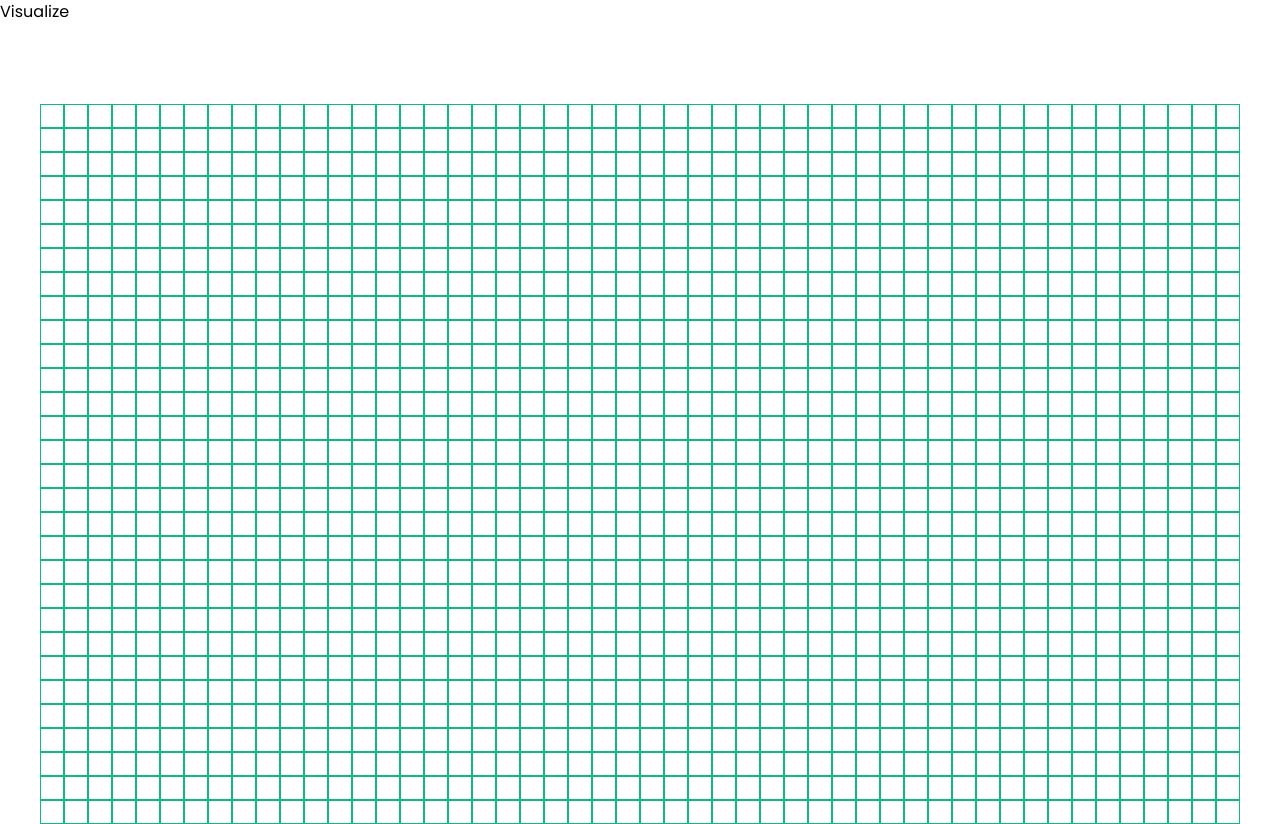
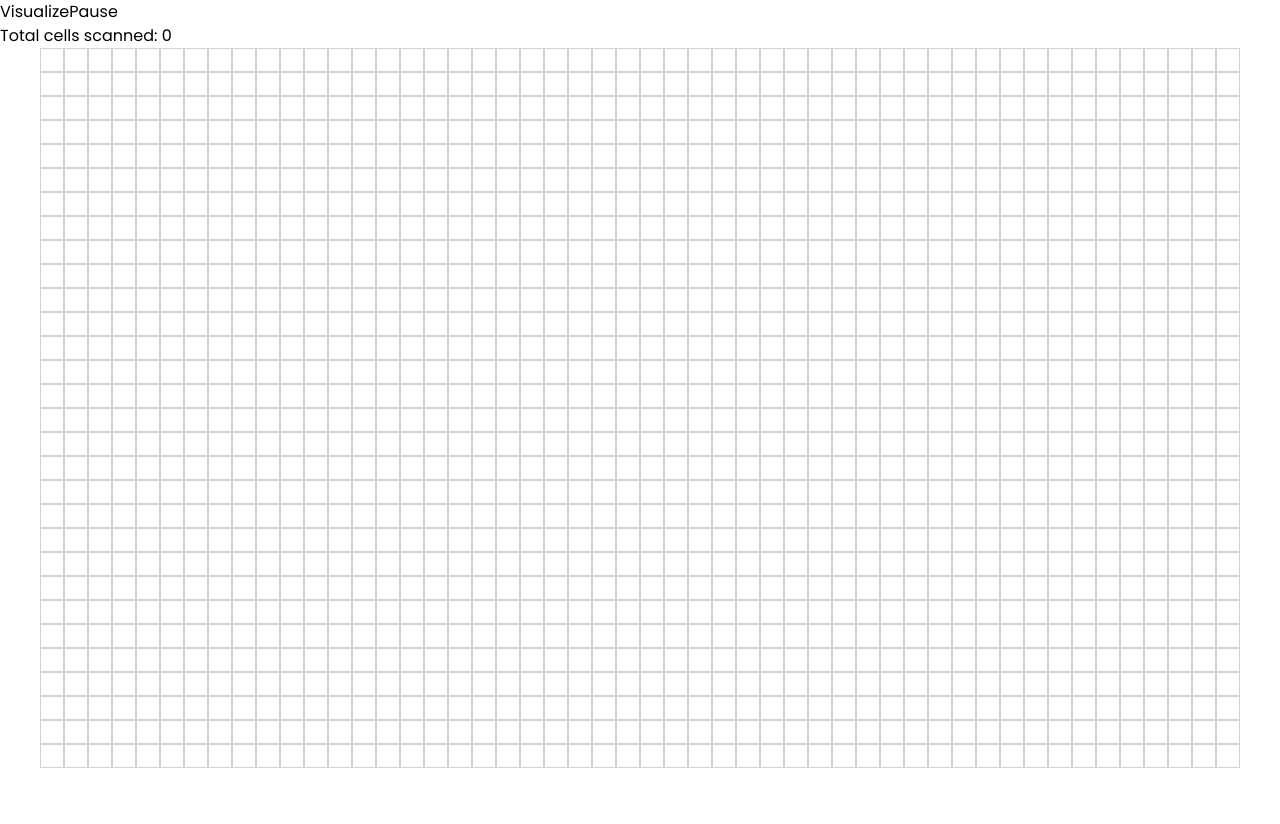
Before and after one commit to wajeshubham/path-finder, a React (Vite) app: page / in a window 1280 px wide. After the commit the page ends 800 px from the top, so only its background shows below. Built offline with nearby package versions, Linux system fonts and the light colour scheme.

Commit message:
Visualization done

```diff
--- a/package.json
+++ b/package.json
@@ -9,7 +9,6 @@
     "preview": "vite preview"
   },
   "dependencies": {
-    "immer": "^9.0.16",
     "react": "^18.2.0",
     "react-dom": "^18.2.0"
   },
--- a/src/app/dijkstra.ts
+++ b/src/app/dijkstra.ts
@@ -4,10 +4,11 @@ import { getCells } from "../utils/helpers";
 const getNeighbors = (currentCell: CellInterface, grid: CellInterface[][]) => {
   const neighbors: CellInterface[] = [];
   const { col, row } = currentCell;
+
+  if (col > 0) neighbors.push(grid[row][col - 1]);
+  if (col < grid[0].length - 1) neighbors.push(grid[row][col + 1]);
   if (row > 0) neighbors.push(grid[row - 1][col]);
   if (row < grid.length - 1) neighbors.push(grid[row + 1][col]);
-  if (col > 0) neighbors.push(grid[row][col - 1]);
-  if (col < grid[0].length - 1) neighbors.push(grid[row][col + 1]);
   return neighbors.filter((n) => !n?.isVisited);
 };
 
@@ -17,120 +18,42 @@ const traverseFurtherInGrid = (
 ) => {
   let remainingNeighbors = getNeighbors(currentCell, grid);
   for (let cell of remainingNeighbors) {
-    cell = {
-      ...cell,
-      distanceFromStart: currentCell.distanceFromStart + 1,
-      previousNode: currentCell,
-    };
-    grid = grid
-      .map((row) => {
-        return row.map((c) => (c.cellNumber === cell.cellNumber ? cell : c));
-      })
-      .map((r) => {
-        return r.filter((c) => {
-          return c.cellNumber !== currentCell.cellNumber;
-        });
-      });
-
-    // cell.distanceFromStart = currentCell.distanceFromStart + 1;
-    // cell.previousNode = currentCell;
+    cell.distanceFromStart = currentCell.distanceFromStart + 1;
+    cell.previousCell = currentCell;
   }
-  return [getCells(grid), grid] as const;
 };
 
-export const dijkstra = (grid: CellInterface[][], endCell: CellInterface) => {
+export const dijkstra = (
+  grid: CellInterface[][],
+  startCell: CellInterface,
+  endCell: CellInterface
+) => {
   let unvisitedCells = getCells(grid); // clone
+  startCell.distanceFromStart = 0;
   let visitedCells: CellInterface[] = [];
   while (!!unvisitedCells.length) {
     unvisitedCells.sort(
       (cellA, cellB) => cellA.distanceFromStart - cellB.distanceFromStart
     );
     let currentCell = unvisitedCells.shift(); // remove 1st cell
+
     if (!currentCell) return visitedCells;
     if (currentCell?.isWall) continue; // ignore walls
     if (currentCell?.distanceFromStart === Infinity) return visitedCells; // the walls are closed
-    currentCell = { ...currentCell, isVisited: true };
+    currentCell.isVisited = true;
     visitedCells.push(currentCell);
     if (currentCell.cellNumber === endCell.cellNumber) return visitedCells;
-    let arr = traverseFurtherInGrid(currentCell, grid);
-    unvisitedCells = arr[0];
-    grid = arr[1];
+    traverseFurtherInGrid(currentCell, grid);
   }
 };
 
-// Performs Dijkstra's algorithm; returns *all* nodes in the order
-// in which they were visited. Also makes nodes point back to their
-// previous node, effectively allowing us to compute the shortest path
-// by backtracking from the finish node.
-// export function dijkstra(
-//   grid: CellInterface[][],
-//   startNode: CellInterface,
-//   finishNode: CellInterface
-// ) {
-//   const visitedNodesInOrder = [];
-//   startNode.distanceFromStart = 0;
-//   const unvisitedNodes = getAllNodes(grid);
-//   while (!!unvisitedNodes.length) {
-//     sortNodesByDistance(unvisitedNodes);
-//     const closestNode = unvisitedNodes.shift();
-//     // If we encounter a wall, we skip it.
-//     if (!closestNode) return visitedNodesInOrder;
-//     if (closestNode.isWall) continue;
-//     // If the closest node is at a distance of infinity,
-//     // we must be trapped and should therefore stop.
-//     if (closestNode.distanceFromStart === Infinity) return visitedNodesInOrder;
-//     closestNode.isVisited = true;
-//     visitedNodesInOrder.push(closestNode);
-//     if (closestNode === finishNode) return visitedNodesInOrder;
-//     updateUnvisitedNeighbors(closestNode, grid);
-//   }
-// }
+export function getShortestPathCells(endCell: CellInterface) {
+  const pathCells = [];
+  let currentCell: CellInterface | null = endCell;
+  while (currentCell) {
+    pathCells.push(currentCell);
+    currentCell = currentCell.previousCell;
+  }
 
-// function sortNodesByDistance(unvisitedNodes: CellInterface[]) {
-//   unvisitedNodes.sort(
-//     (nodeA, nodeB) => nodeA.distanceFromStart - nodeB.distanceFromStart
-//   );
-// }
-
-// function updateUnvisitedNeighbors(
-//   node: CellInterface,
-//   grid: CellInterface[][]
-// ) {
-//   const unvisitedNeighbors = getUnvisitedNeighbors(node, grid);
-//   for (const neighbor of unvisitedNeighbors) {
-//     neighbor.distanceFromStart = node.distanceFromStart + 1;
-//     neighbor.previousNode = node;
-//   }
-// }
-
-// function getUnvisitedNeighbors(node: CellInterface, grid: CellInterface[][]) {
-//   const neighbors = [];
-//   const { col, row } = node;
-//   if (row > 0) neighbors.push(grid[row - 1][col]);
-//   if (row < grid.length - 1) neighbors.push(grid[row + 1][col]);
-//   if (col > 0) neighbors.push(grid[row][col - 1]);
-//   if (col < grid[0].length - 1) neighbors.push(grid[row][col + 1]);
-//   return neighbors.filter((neighbor) => !neighbor.isVisited);
-// }
-
-// function getAllNodes(grid: CellInterface[][]) {
-//   const nodes = [];
-//   for (const row of grid) {
-//     for (const node of row) {
-//       nodes.push(node);
-//     }
-//   }
-//   return nodes;
-// }
-
-// // // Backtracks from the finishNode to find the shortest path.
-// // // Only works when called *after* the dijkstra method above.
-// // export function getNodesInShortestPathOrder(finishNode) {
-// //   const nodesInShortestPathOrder = [];
-// //   let currentNode = finishNode;
-// //   while (currentNode !== null) {
-// //     nodesInShortestPathOrder.unshift(currentNode);
-// //     currentNode = currentNode.previousNode;
-// //   }
-// //   return nodesInShortestPathOrder;
-// // }
+  return pathCells;
+}
--- a/src/components/Cell.tsx
+++ b/src/components/Cell.tsx
@@ -9,16 +9,19 @@ const Cell: React.FC<CellInterface & HTMLAttributes<HTMLDivElement>> = ({
   col,
   isVisited,
   row,
-  previousNode,
+  previousCell,
   distanceFromStart,
+  timeStamp,
   ...props
 }) => {
   return (
     <div
       {...props}
-      className={`w-6 h-6 inline-block aspect-square border-[0.1px] border-emerald-500 ${
-        isStartPoint ? "bg-red-500" : ""
-      } ${isEndPoint ? "bg-green-500" : ""} ${isWall ? "bg-gray-900" : ""}`}
+      className={`w-6 h-6 inline-block aspect-square border-[0.1px] border-gray-300 ${
+        isStartPoint ? "!bg-red-500" : ""
+      } ${isEndPoint ? "!bg-green-500" : ""} ${
+        isWall ? "bg-gray-900 wall-animate" : ""
+      }`}
     ></div>
   );
 };
--- a/src/components/GridBoard.tsx
+++ b/src/components/GridBoard.tsx
@@ -1,37 +1,73 @@
-import React, { useState } from "react";
+import React, { useEffect, useRef, useState } from "react";
 import { CellInterface } from "../interfaces";
 import { getCellObjects } from "../utils/helpers";
 import Cell from "./Cell";
-import { produce } from "immer";
-import { dijkstra } from "../app/dijkstra";
+import { dijkstra, getShortestPathCells } from "../app/dijkstra";
 
 const GridBoard = () => {
   const [startPoint, setStartPoint] = useState<CellInterface | null>(null);
   const [endPoint, setEndPoint] = useState<CellInterface | null>(null);
   const [isMouseDown, setIsMouseDown] = useState(false);
-  const [gridBoardCells, setGridBoardCells] =
-    useState<CellInterface[][]>(getCellObjects);
+  const [foundPath, setFoundPath] = useState(false);
+  const gridBoardCells = useRef(getCellObjects());
+  const [cellsScanned, setCellsScanned] = useState(0);
+  const [renderFlag, setRenderFlag] = useState(false);
+
+  const animateDijkstra = (visitedCells: CellInterface[]) => {
+    for (let i = 0; i < visitedCells.length; i++) {
+      setTimeout(() => {
+        const cell = visitedCells[i];
+        let item = document.getElementById(`cell-${cell.row}-${cell.col}`);
+        item!.className += " cell-visited";
+        if (i >= visitedCells.length - 1) {
+          setFoundPath(true);
+        }
+      }, 2 * i);
+    }
+  };
+
+  const animatePath = (shortestPath: CellInterface[]) => {
+    for (let i = 0; i < shortestPath.length; i++) {
+      setTimeout(() => {
+        const cell = shortestPath[i];
+        let item = document.getElementById(`cell-${cell.row}-${cell.col}`);
+        item!.className += " !bg-blue-500";
+      }, 25 * i);
+    }
+  };
 
   const visualizeDijkstra = () => {
     if (!startPoint || !endPoint) return;
-    let grid = [...gridBoardCells];
-    let visitedCells = dijkstra(grid, grid[startPoint.row][endPoint.col]) || [];
-    for (let i = 0; i <= visitedCells.length; i++) {
-      setTimeout(() => {
-        const cell = visitedCells[i];
-        document.getElementById(`cell-${cell.row}-${cell.col}`)!.className +=
-          " cell-visited";
-      }, 10 * i);
+    let grid = gridBoardCells.current;
+    let visitedCells =
+      dijkstra(
+        grid,
+        grid[startPoint.row][startPoint.col],
+        grid[endPoint.row][endPoint.col]
+      ) || [];
+    setCellsScanned(visitedCells.length);
+    animateDijkstra(visitedCells);
+  };
+
+  useEffect(() => {
+    if (foundPath && startPoint && endPoint) {
+      let grid = gridBoardCells.current;
+      let shortestPath =
+        getShortestPathCells(grid[endPoint.row][endPoint.col]) || [];
+      animatePath(shortestPath);
     }
-  };
+  }, [foundPath]);
 
   return (
     <>
       <button onClick={visualizeDijkstra}>Visualize</button>
-      <div className="grid mt-20 grid-cols-gridmap justify-center items-center">
-        {gridBoardCells.map((row, rowIndex) => {
+      <button>Pause</button>
+      <p>Total cells scanned: {cellsScanned}</p>
+
+      <div className="grid grid-cols-gridmap justify-center items-center">
+        {gridBoardCells.current.map((row, rowIndex) => {
           return (
-            <>
+            <React.Fragment key={rowIndex}>
               {row.map((cell, colIndex) => {
                 return (
                   <Cell
@@ -42,70 +78,56 @@ const GridBoard = () => {
                       setIsMouseDown(true);
                     }}
                     onMouseEnter={() => {
+                      setRenderFlag(!renderFlag);
+                      let element = gridBoardCells.current[rowIndex];
                       if (!isMouseDown) return;
-                      setGridBoardCells(
-                        produce((draft) => {
                       if (
-                            draft[rowIndex][colIndex].isStartPoint ||
-                            draft[rowIndex][colIndex].isEndPoint
+                        element[colIndex].isStartPoint ||
+                        element[colIndex].isEndPoint
                       )
                         return;
-                          draft[rowIndex][colIndex].isWall =
-                            !draft[rowIndex][colIndex].isWall;
-                        })
-                      );
+
+                      element[colIndex].isWall = !element[colIndex].isWall;
                     }}
                     onMouseUp={() => {
                       setIsMouseDown(false);
                     }}
                     onClick={() => {
-                      let clickedCell = gridBoardCells[rowIndex][colIndex];
+                      let clickedCell =
+                        gridBoardCells.current[rowIndex][colIndex];
                       if (cell.cellNumber === startPoint?.cellNumber) {
-                        setGridBoardCells(
-                          produce((draft) => {
                         setStartPoint(null);
-                            draft[rowIndex][colIndex].isStartPoint = false;
-                            draft[rowIndex][colIndex].distanceFromStart =
-                              Infinity;
-                          })
-                        );
+                        clickedCell.isStartPoint = false;
+                        clickedCell.distanceFromStart = Infinity;
                         return;
                       }
                       if (cell.cellNumber === endPoint?.cellNumber) {
-                        setGridBoardCells(
-                          produce((draft) => {
                         setEndPoint(null);
-                            draft[rowIndex][colIndex].isEndPoint = false;
-                          })
-                        );
+                        clickedCell.isEndPoint = false;
                         return;
                       }
 
                       if (startPoint && endPoint) return;
-                      setGridBoardCells(
-                        produce((draft) => {
                       if (!startPoint) {
                         setStartPoint({
                           ...clickedCell,
                           isStartPoint: true,
                           distanceFromStart: 0,
                         });
-                            draft[rowIndex][colIndex].isStartPoint = true;
-                            draft[rowIndex][colIndex].distanceFromStart = 0;
+                        clickedCell.isStartPoint = true;
+                        clickedCell.distanceFromStart = 0;
                       } else if (startPoint) {
                         setEndPoint({
                           ...clickedCell,
                           isEndPoint: true,
                         });
-                            draft[rowIndex][colIndex].isEndPoint = true;
+                        clickedCell.isEndPoint = true;
                       }
-                        })
-                      );
                     }}
                   />
                 );
               })}
-            </>
+            </React.Fragment>
           );
         })}
       </div>
--- a/src/interfaces/index.ts
+++ b/src/interfaces/index.ts
@@ -7,5 +7,6 @@ export interface CellInterface {
   isStartPoint: boolean;
   isEndPoint: boolean;
   distanceFromStart: number;
-  previousNode: CellInterface | null;
+  previousCell: CellInterface | null;
+  timeStamp?: number;
 }
--- a/src/utils/helpers.ts
+++ b/src/utils/helpers.ts
@@ -9,7 +9,7 @@ let singleCell: CellInterface = {
   isStartPoint: false,
   isEndPoint: false,
   distanceFromStart: Infinity,
-  previousNode: null,
+  previousCell: null,
 };
 
 export const getCellObjects = (): CellInterface[][] => {
@@ -29,7 +29,7 @@ export const getCellObjects = (): CellInterface[][] => {
 
 export const getCells = (grid: CellInterface[][]) => {
   let cellsArray: CellInterface[] = [];
-  grid.forEach((row) => {
+  [...grid].forEach((row) => {
     row.forEach((cell) => {
       cellsArray.push(cell);
     });
```
Also changed, not shown: src/index.css (+28 -3 lines), 1 other file (tests, documents, lock files or other folders). Lines whose indentation alone changed are shown as unchanged.
